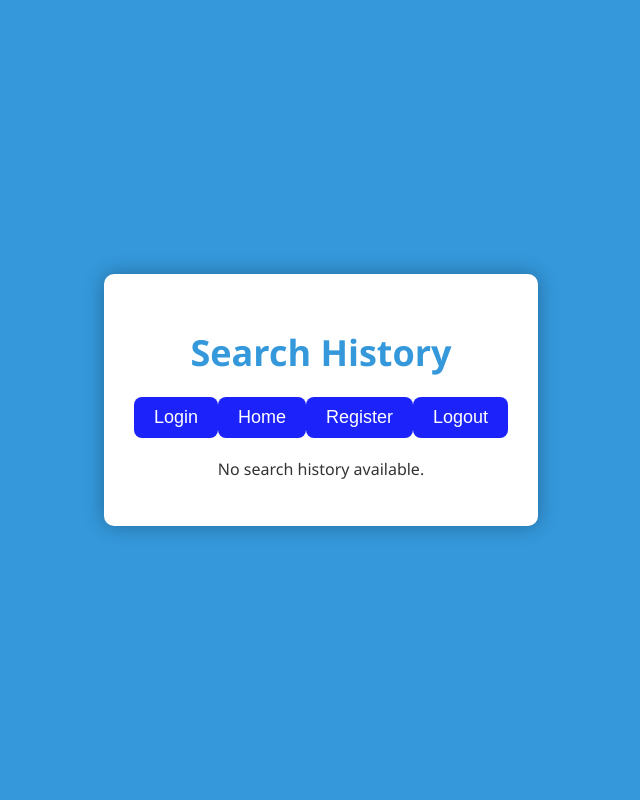
After one commit to alon-ben-david/WEATHERAPP, a Flask app: template templates/search_history.html in a window 1280 px wide. The commit adds this page. Shown: the whole page, without its empty margins (319-959 px from the left). Run offline with Flask 3, Linux system fonts and the light colour scheme; the template is opened without the code that fills it, so the values that code supplies are empty; parts of the project's set-up code (start-up, migrations or seed data) failed here and were passed over; some libraries are stand-ins or nearby versions.

Commit message:
add search history

```diff
--- a/app.py
+++ b/app.py
@@ -4,7 +4,9 @@ import secrets
 import myLocation
 from weather import main as get_weather
 from dotenv import load_dotenv
+from database_management import *
 import os
+
 app = Flask(__name__)
 app.config['SECRET_KEY'] = secrets.token_hex(16)
 # MySQL Configuration
@@ -23,6 +25,8 @@ def index():
     city = None
     state = None
     country = None
+    latitude = None
+    longitude = None
 
     myLocation.get_location_info()
 
@@ -111,6 +115,19 @@ def logout():
     session.pop('username', None)
     return redirect(url_for('index'))
 
+@app.route('/search_history')
+def search_history():
+    # Check if the user is logged in
+    if 'username' not in session:
+        return redirect(url_for('login'))
+
+    # Fetch search history data for the logged-in user
+    user_id = get_user_id_by_username(session['username'])
+    search_history_data = get_search_history(user_id)
+    print(search_history_data)  # Add this line to print the retrieved data
+
+    return render_template('search_history.html', search_history=search_history_data, user_id=user_id)
+
 
 if __name__ == "__main__":
     app.run(debug=True)
--- a/templates/index.html
+++ b/templates/index.html
@@ -16,7 +16,11 @@
                 Register
             </button>
         </a>
-
+ <a href="{{ url_for('search_history') }}">
+            <button style="background-color: #e74c3c; color: #fff; padding: 10px 20px; font-size: 18px; cursor: pointer; border: none; border-radius: 8px; transition: background-color 0.3s ease;">
+                Search History
+            </button>
+        </a>
         <a href="{{ url_for('logout') }}">
             <button style="background-color: #e74c3c; color: #fff; padding: 10px 20px; font-size: 18px; cursor: pointer; border: none; border-radius: 8px; transition: background-color 0.3s ease;">
                 Logout
--- /dev/null
+++ b/templates/search_history.html
@@ -0,0 +1,137 @@
+<!DOCTYPE html>
+<html lang="en">
+<head>
+    <meta charset="UTF-8">
+    <meta name="viewport" content="width=device-width, initial-scale=1.0">
+    <title>Search History</title>
+    <style>
+        body {
+            font-family: 'Segoe UI', Tahoma, Geneva, Verdana, sans-serif;
+            background-color: #3498db;
+            margin: 0;
+            padding: 0;
+            display: flex;
+            justify-content: center;
+            align-items: center;
+            height: 100vh;
+        }
+
+        .container {
+            text-align: center;
+            max-width: 400px;
+            background-color: #fff;
+            padding: 30px;
+            border-radius: 10px;
+            box-shadow: 0px 0px 20px rgba(0, 0, 0, 0.3);
+            margin: auto; /* Center the container horizontally */
+        }
+
+        table {
+            margin: auto;
+            border-collapse: collapse;
+            width: 100%;
+            margin-top: 20px;
+        }
+
+        th, td {
+            border: 1px solid #3498db;
+            padding: 10px;
+            text-align: left;
+        }
+
+        th {
+            background-color: #3498db;
+            color: #fff;
+        }
+
+        tr:nth-child(even) {
+            background-color: #f2f2f2;
+        }
+
+        h1 {
+            font-size: 36px;
+            color: #3498db;
+            margin-bottom: 20px;
+        }
+
+        p {
+            font-size: 16px;
+            color: #333;
+        }
+
+        .btn-container {
+            display: flex;
+            justify-content: space-between;
+            margin-bottom: 20px;
+        }
+
+        .btn-container a button {
+            background-color: #1b23fa;
+            color: #fff;
+            padding: 10px 20px;
+            font-size: 18px;
+            cursor: pointer;
+            border: none;
+            border-radius: 8px;
+            transition: background-color 0.3s ease;
+            text-decoration: none;
+        }
+
+        .btn-container a button:hover {
+            background-color: #0e153a;
+        }
+
+        .btn-container a {
+            text-decoration: none; /* Remove underline for links in buttons */
+        }
+
+    </style>
+</head>
+<body>
+
+<div class="container">
+
+    <h1>Search History</h1>
+    <div class="btn-container">
+        <a href="{{ url_for('login') }}">
+            <button>Login</button>
+        </a>
+        <a href="{{ url_for('index') }}">
+            <button>Home</button>
+        </a>
+        <a href="{{ url_for('register') }}">
+            <button>Register</button>
+        </a>
+        <a href="{{ url_for('logout') }}">
+            <button>Logout</button>
+        </a>
+    </div>
+
+   {% if search_history %}
+    <table>
+        <tr>
+            <th>City</th>
+            <th>State</th>
+            <th>Country</th>
+            <th>Latitude</th>
+            <th>Longitude</th>
+            <th>Timestamp</th>
+        </tr>
+      {% for entry in search_history %}
+        <tr>
+            <td>{% if entry[2] %}{{ entry[2] }}{% else %} {% endif %}</td>
+            <td>{% if entry[3] %}{{ entry[3] }}{% else %} {% endif %}</td>
+            <td>{% if entry[4] %}{{ entry[4] }}{% else %} {% endif %}</td>
+            <td>{% if entry[5] %}{{ entry[5] }}{% else %} {% endif %}</td>
+            <td>{% if entry[6] %}{{ entry[6] }}{% else %} {% endif %}</td>
+            <td>{% if entry[7] %}{{ entry[7] }}{% else %} {% endif %}</td>
+        </tr>
+      {% endfor %}
+        </table>
+    {% else %}
+        <p>No search history available.</p>
+    {% endif %}
+</div>
+
+</body>
+</html>
```
Also changed, not shown: database_management.py (added, +37 -0 lines).
